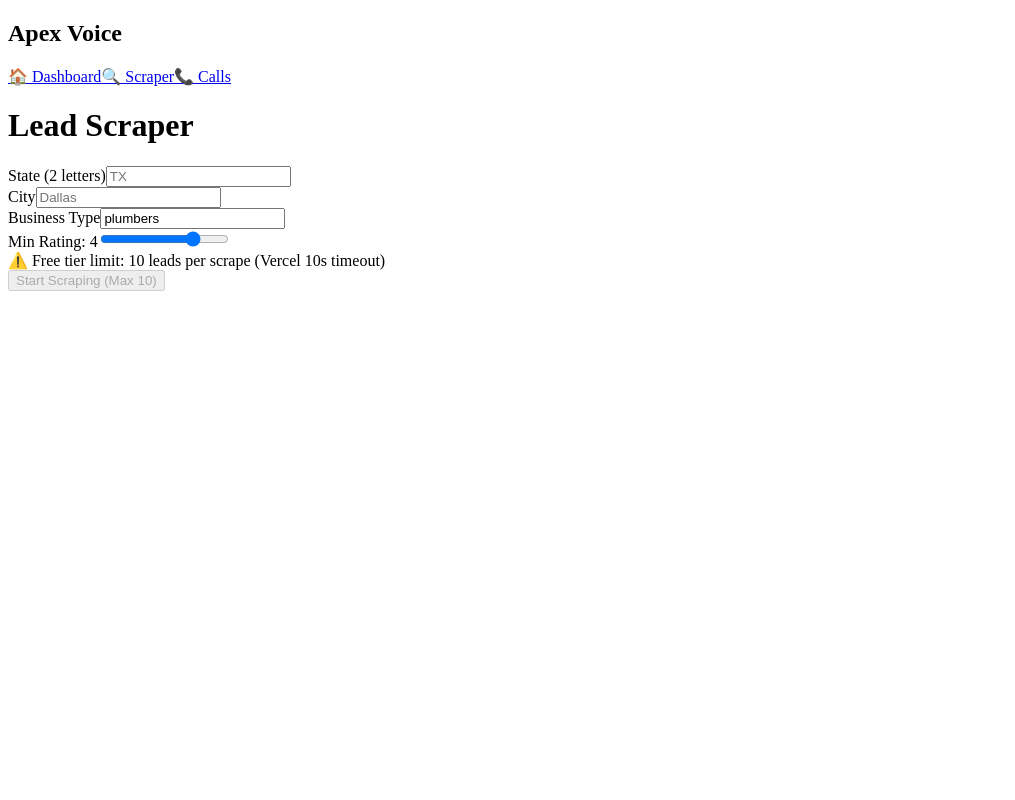
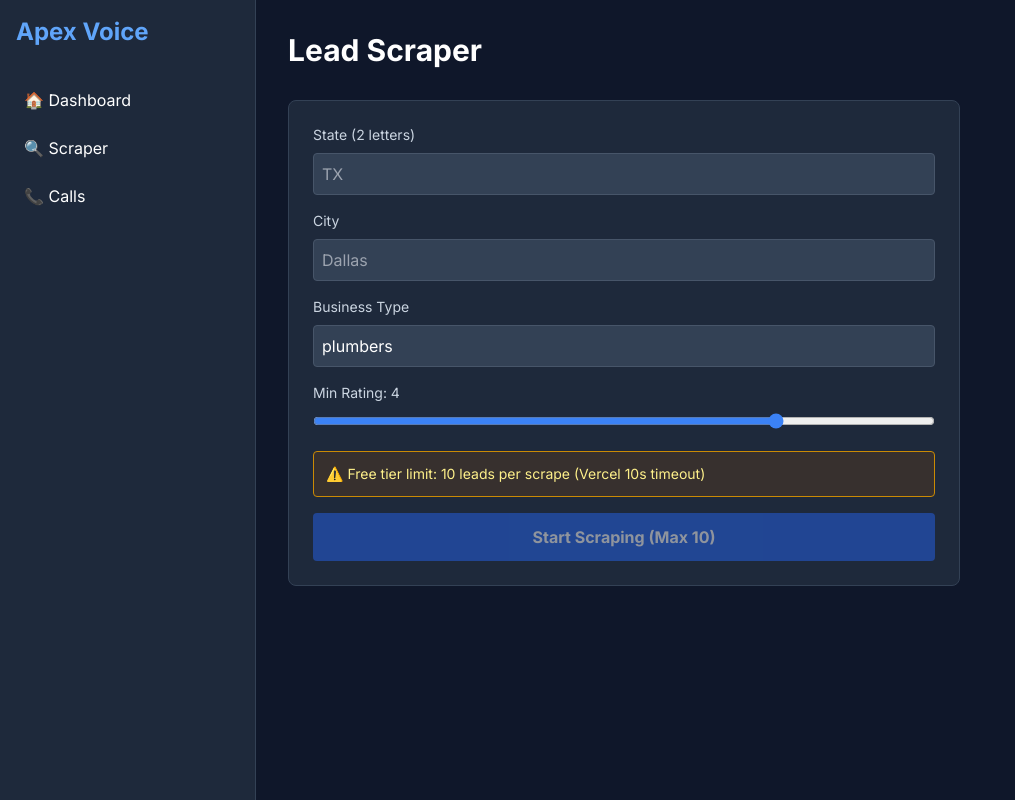
Before and after one commit to apexvoice420/apexvoice42033, a Next.js app: page /dashboard/scraper in a window 1280 px wide. Shown: the whole page, without its empty margins (0-1015 px from the left). Built offline with nearby package versions, Linux system fonts and the light colour scheme.

Commit message:
Restore login pages

```diff
--- /dev/null
+++ b/app/globals.css
@@ -0,0 +1,77 @@
+@tailwind base;
+@tailwind components;
+@tailwind utilities;
+
+@layer base {
+    :root {
+        --background: 0 0% 100%;
+        --foreground: 222.2 84% 4.9%;
+
+        --card: 0 0% 100%;
+        --card-foreground: 222.2 84% 4.9%;
+
+        --popover: 0 0% 100%;
+        --popover-foreground: 222.2 84% 4.9%;
+
+        --primary: 222.2 47.4% 11.2%;
+        --primary-foreground: 210 40% 98%;
+
+        --secondary: 210 40% 96.1%;
+        --secondary-foreground: 222.2 47.4% 11.2%;
+
+        --muted: 210 40% 96.1%;
+        --muted-foreground: 215.4 16.3% 46.9%;
+
+        --accent: 210 40% 96.1%;
+        --accent-foreground: 222.2 47.4% 11.2%;
+
+        --destructive: 0 84.2% 60.2%;
+        --destructive-foreground: 210 40% 98%;
+
+        --border: 214.3 31.8% 91.4%;
+        --input: 214.3 31.8% 91.4%;
+        --ring: 222.2 84% 4.9%;
+
+        --radius: 0.5rem;
+    }
+
+    .dark {
+        --background: 222.2 84% 4.9%;
+        --foreground: 210 40% 98%;
+
+        --card: 222.2 84% 4.9%;
+        --card-foreground: 210 40% 98%;
+
+        --popover: 222.2 84% 4.9%;
+        --popover-foreground: 210 40% 98%;
+
+        --primary: 210 40% 98%;
+        --primary-foreground: 222.2 47.4% 11.2%;
+
+        --secondary: 217.2 32.6% 17.5%;
+        --secondary-foreground: 210 40% 98%;
+
+        --muted: 217.2 32.6% 17.5%;
+        --muted-foreground: 215 20.2% 65.1%;
+
+        --accent: 217.2 32.6% 17.5%;
+        --accent-foreground: 210 40% 98%;
+
+        --destructive: 0 62.8% 30.6%;
+        --destructive-foreground: 210 40% 98%;
+
+        --border: 217.2 32.6% 17.5%;
+        --input: 217.2 32.6% 17.5%;
+        --ring: 212.7 26.8% 83.9%;
+    }
+}
+
+@layer base {
+    * {
+        @apply border-border;
+    }
+
+    body {
+        @apply bg-background text-foreground;
+    }
+}
--- /dev/null
+++ b/app/layout.tsx
@@ -0,0 +1,25 @@
+import type { Metadata } from "next";
+import { Inter } from "next/font/google";
+import "./globals.css";
+import { cn } from "@/lib/utils";
+
+const inter = Inter({ subsets: ["latin"] });
+
+export const metadata: Metadata = {
+    title: "Apex Voice Solutions",
+    description: "AI-Powered CRM & Voice Automation",
+};
+
+export default function RootLayout({
+    children,
+}: Readonly<{
+    children: React.ReactNode;
+}>) {
+    return (
+        <html lang="en" className="dark">
+            <body className={cn(inter.className, "bg-slate-950 text-slate-50 antialiased")}>
+                {children}
+            </body>
+        </html>
+    );
+}
--- /dev/null
+++ b/app/login/page.tsx
@@ -0,0 +1,74 @@
+"use client";
+
+import { useState } from "react";
+import { useRouter } from "next/navigation";
+import { Button } from "@/components/ui/button";
+import { Input } from "@/components/ui/input";
+import { Card, CardContent, CardDescription, CardFooter, CardHeader, CardTitle } from "@/components/ui/card";
+import { Label } from "@/components/ui/label";
+
+export default function LoginPage() {
+    const [email, setEmail] = useState("");
+    const [password, setPassword] = useState("");
+    const [error, setError] = useState("");
+    const router = useRouter();
+
+    const handleLogin = async (e: React.FormEvent) => {
+        e.preventDefault();
+        setError("");
+
+        // MOCK LOGIN for Migration Phase
+        // In production, integrate Clerk or NextAuth here.
+        if (email && password) {
+            console.log("Mock login successful");
+            // Simulate session token if needed, or just redirect
+            router.push("/dashboard/crm");
+        } else {
+            setError("Please enter valid credentials.");
+        }
+    };
+
+    return (
+        <div className="flex h-screen w-full items-center justify-center bg-slate-900 px-4">
+            <Card className="w-full max-w-sm border-slate-800 bg-slate-950 text-slate-100">
+                <CardHeader>
+                    <CardTitle className="text-2xl text-white">Login</CardTitle>
+                    <CardDescription className="text-slate-400">
+                        (Mock Mode) Enter any email/password to continue.
+                    </CardDescription>
+                </CardHeader>
+                <form onSubmit={handleLogin}>
+                    <CardContent className="grid gap-4">
+                        {error && <div className="text-red-500 text-sm">{error}</div>}
+                        <div className="grid gap-2">
+                            <Label htmlFor="email" className="text-slate-200">Email</Label>
+                            <Input
+                                id="email"
+                                type="email"
+                                placeholder="admin@apex.com"
+                                required
+                                value={email}
+                                onChange={(e) => setEmail(e.target.value)}
+                                className="bg-slate-900 border-slate-700 text-white"
+                            />
+                        </div>
+                        <div className="grid gap-2">
+                            <Label htmlFor="password" className="text-slate-200">Password</Label>
+                            <Input
+                                id="password"
+                                type="password"
+                                required
+                                value={password}
+                                onChange={(e) => setPassword(e.target.value)}
+                                className="bg-slate-900 border-slate-700 text-white"
+                            />
+                        </div>
+                    </CardContent>
+                    <CardFooter>
+                        <Button className="w-full bg-blue-600 hover:bg-blue-700" type="submit">Sign in</Button>
+                    </CardFooter>
+                </form>
+            </Card>
+        </div>
+    );
+}
--- /dev/null
+++ b/app/page.tsx
@@ -0,0 +1,68 @@
+import Link from "next/link";
+import { Button } from "@/components/ui/button";
+import { ArrowRight, CheckCircle, ShieldCheck, Zap } from "lucide-react";
+
+export default function Home() {
+    return (
+        <div className="flex flex-col min-h-screen bg-slate-950 text-slate-100 font-sans">
+            {/* Navbar */}
+            <header className="px-6 py-4 flex items-center justify-between border-b border-slate-800 bg-slate-900/50 backdrop-blur-md sticky top-0 z-50">
+                <div className="flex items-center gap-2">
+                    <div className="w-8 h-8 rounded-full bg-gradient-to-br from-blue-500 to-indigo-600 flex items-center justify-center font-bold text-white">
+                        A
+                    </div>
+                    <span className="text-xl font-bold bg-gradient-to-r from-blue-400 to-indigo-400 bg-clip-text text-transparent">
+                        Apex Voice
+                    </span>
+                </div>
+                <nav className="hidden md:flex gap-8 text-sm font-medium text-slate-400">
+                    <Link href="#features" className="hover:text-white transition-colors">Features</Link>
+                    <Link href="#pricing" className="hover:text-white transition-colors">Pricing</Link>
+                    <Link href="#about" className="hover:text-white transition-colors">About</Link>
+                </nav>
+                <div className="flex gap-4">
+                    <Link href="/login">
+                        <Button variant="ghost" className="text-slate-300 hover:text-white hover:bg-slate-800">
+                            Log in
+                        </Button>
+                    </Link>
+                    <Link href="/login">
+                        <Button className="bg-blue-600 hover:bg-blue-700 text-white">
+                            Get Started
+                        </Button>
+                    </Link>
+                </div>
+            </header>
+
+            {/* Hero Section */}
+            <section className="flex-1 flex flex-col items-center justify-center text-center px-4 py-20 md:py-32 relative overflow-hidden">
+                <div className="relative z-10 max-w-4xl mx-auto space-y-6">
+                    <div className="inline-flex items-center rounded-full border border-blue-500/30 bg-blue-500/10 px-3 py-1 text-sm font-medium text-blue-400 backdrop-blur-xl">
+                        <span className="flex h-2 w-2 rounded-full bg-blue-400 mr-2 animate-pulse"></span>
+                        Now powering over 1M calls
+                    </div>
+                    <h1 className="text-5xl md:text-7xl font-extrabold tracking-tight bg-gradient-to-br from-white via-slate-200 to-slate-400 bg-clip-text text-transparent">
+                        The AI CRM that <br /> <span className="text-blue-500">Actually Speaks</span>
+                    </h1>
+                    <p className="text-lg md:text-xl text-slate-400 max-w-2xl mx-auto">
+                        Automate your lead qualification with hyper-realistic Voice AI agents.
+                        Import leads, launch campaigns, and watch your calendar fill up automatically.
+                    </p>
+                    <div className="flex flex-col sm:flex-row gap-4 justify-center pt-8">
+                        <Link href="/login">
+                            <Button size="lg" className="h-12 px-8 text-lg bg-blue-600 hover:bg-blue-700 shadow-lg shadow-blue-900/20">
+                                Login to Dashboard
+                                <ArrowRight className="ml-2 h-5 w-5" />
+                            </Button>
+                        </Link>
+                    </div>
+                </div>
+            </section>
+
+            {/* Footer */}
+            <footer className="py-12 border-t border-slate-800 text-center text-slate-500 text-sm">
+                <p>&copy; {new Date().getFullYear()} Apex Voice Solutions. All rights reserved.</p>
+            </footer>
+        </div>
+    );
+}
```
